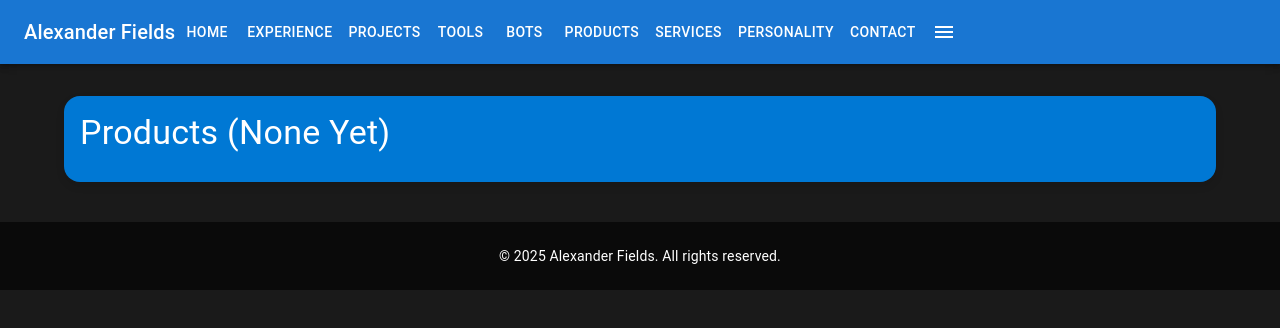
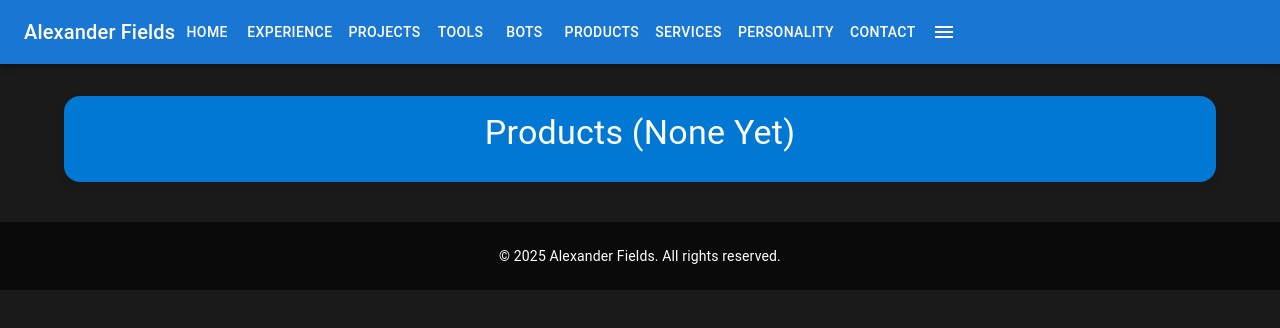
Before and after one commit to roku674/Website, a React (Create React App) app in the folder frontend/: page /products in a window 1280 px wide. Shown: the top 328 px of the page. Built offline with nearby package versions, Linux system fonts and the light colour scheme; no server answers.

Commit message:
Update Products.js

```diff
--- a/frontend/src/pages/Products.js
+++ b/frontend/src/pages/Products.js
@@ -5,7 +5,14 @@ import { Container, Typography, Box } from '@mui/material';
 const Products = () => {
   return (
     <Container>
-      <Box mt={4} className="bubble">
+      <Box
+        mt={4}
+        className="bubble"
+        display="flex"
+        flexDirection="column"
+        alignItems="center"
+        textAlign="center"
+      >
         <Typography variant="h4" gutterBottom>Products (None Yet)</Typography>
       </Box>
     </Container>
```
